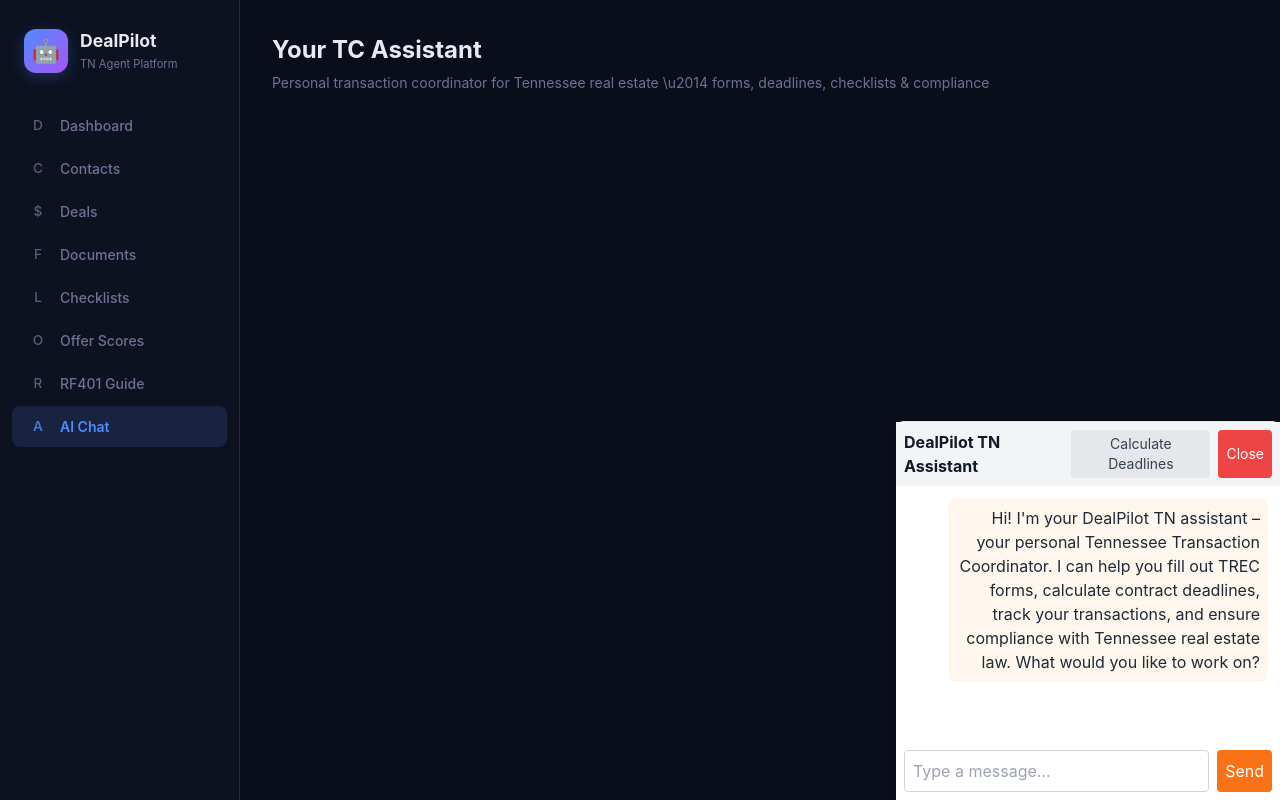
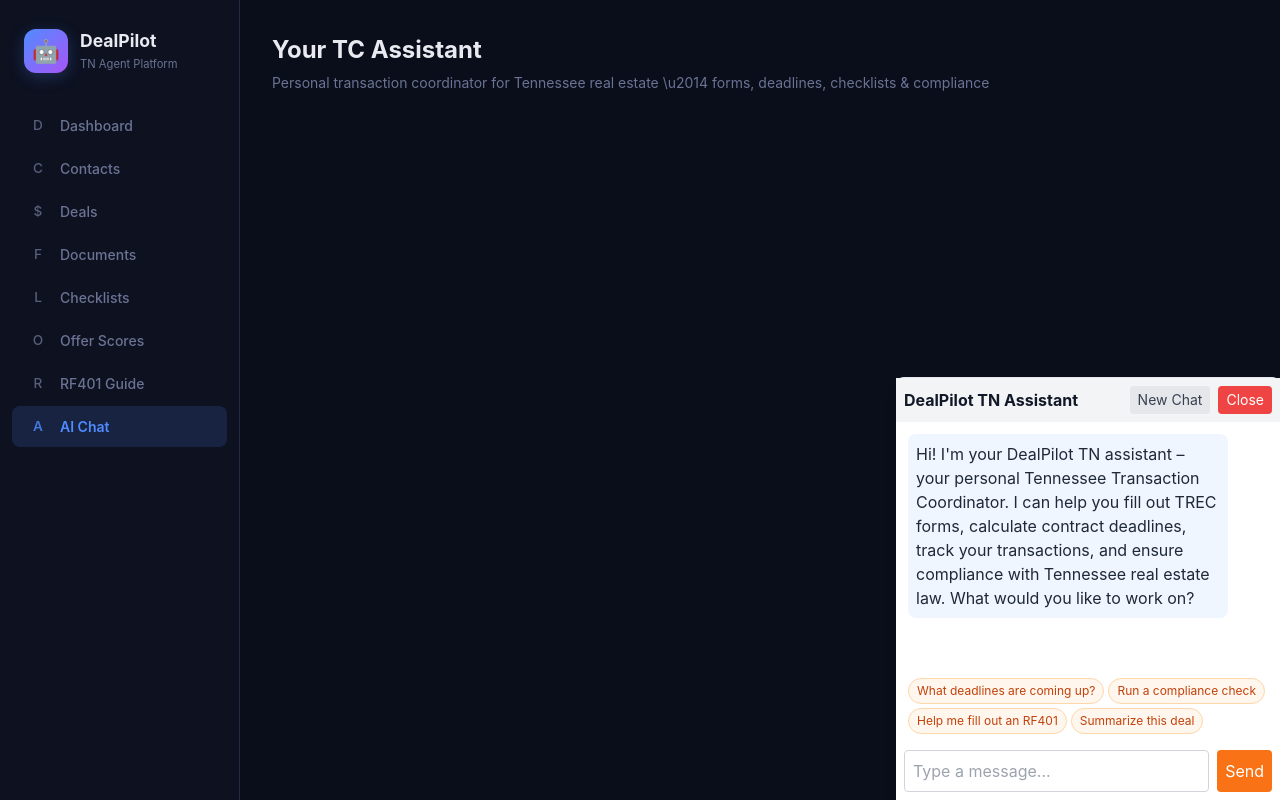
Before and after one commit to mbright4497/dealpilot-tn, a Next.js app in the folder dealpilot-tn/web/: page /dashboard/chat in a window 1280 px wide. Built offline with nearby package versions, Linux system fonts and the light colour scheme.

Commit message:
fix: replace 'Calculate Deadlines' with 'New Chat' button + add quick prompt pills

```diff
--- a/dealpilot-tn/web/src/components/AIChatbot.tsx
+++ b/dealpilot-tn/web/src/components/AIChatbot.tsx
@@ -1,17 +1,30 @@
 'use client'
 import React, {useState, useEffect} from 'react'
+
+const QUICK_PROMPTS = [
+    'What deadlines are coming up?',
+    'Run a compliance check',
+    'Help me fill out an RF401',
+    'Summarize this deal',
+]
 
 export default function AIChatbot({onClose}: any){
     const [messages,setMessages]=useState<any[]>([{role:'system',content:"Hi! I'm your DealPilot TN assistant \u2013 your personal Tennessee Transaction Coordinator. I can help you fill out TREC forms, calculate contract deadlines, track your transactions, and ensure compliance with Tennessee real estate law. What would you like to work on?"}])
     const [input,setInput]=useState('')
 
-    function send(){
-        if(!input) return
-        setMessages(m=>[...m,{role:'user',content:input}])
+    function send(text?: string){
+        const msg = text || input
+        if(!msg) return
+        setMessages(m=>[...m,{role:'user',content:msg}])
         setInput('')
         setTimeout(()=>{
             setMessages(m=>[...m,{role:'assistant',content:'(mock) I can calculate deadlines, fill RF401, or check compliance. What do you need?'}])
         },500)
+    }
+
+    function newChat(){
+        setMessages([{role:'system',content:"Hi! I'm your DealPilot TN assistant \u2013 your personal Tennessee Transaction Coordinator. I can help you fill out TREC forms, calculate contract deadlines, track your transactions, and ensure compliance with Tennessee real estate law. What would you like to work on?"}])
+        setInput('')
     }
 
     return (
@@ -19,16 +32,23 @@ export default function AIChatbot({onClose}: any){
             <div className="p-2 flex justify-between items-center bg-gray-100">
                 <div className="font-bold text-gray-900">DealPilot TN Assistant</div>
                 <div className="flex gap-2">
-                    <button onClick={()=>{ /* quick actions */ }} className="text-sm px-2 py-1 bg-gray-200 text-gray-700 rounded hover:bg-gray-300">Calculate Deadlines</button>
+                    <button onClick={newChat} className="text-sm px-2 py-1 bg-gray-200 text-gray-700 rounded hover:bg-gray-300">New Chat</button>
                     <button onClick={()=>onClose()} className="text-sm px-2 py-1 bg-red-500 text-white rounded hover:bg-red-600">Close</button>
                 </div>
             </div>
             <div className="p-3 h-64 overflow-auto">
-                {messages.map((m,i)=>(<div key={i} className={m.role==='assistant'? 'text-left mb-2':'text-right mb-2'}><div className={m.role==='assistant'? 'inline-block bg-blue-50 text-gray-800 p-2 rounded-lg max-w-xs':'inline-block bg-orange-50 text-gray-800 p-2 rounded-lg max-w-xs'}>{m.content}</div></div>))}
+                {messages.map((m,i)=>(<div key={i} className={m.role==='assistant' || m.role==='system'? 'text-left mb-2':'text-right mb-2'}><div className={m.role==='assistant' || m.role==='system'? 'inline-block bg-blue-50 text-gray-800 p-2 rounded-lg max-w-xs':'inline-block bg-orange-50 text-gray-800 p-2 rounded-lg max-w-xs'}>{m.content}</div></div>))}
             </div>
+            {messages.length <= 1 && (
+                <div className="px-3 pb-2 flex flex-wrap gap-1">
+                    {QUICK_PROMPTS.map((q,i)=>(
+                        <button key={i} onClick={()=>send(q)} className="text-xs px-2 py-1 bg-orange-50 text-orange-700 border border-orange-200 rounded-full hover:bg-orange-100 transition">{q}</button>
+                    ))}
+                </div>
+            )}
             <div className="p-2 flex gap-2">
                 <input value={input} onChange={e=>setInput(e.target.value)} onKeyDown={e=>e.key==='Enter'&&send()} className="border border-gray-300 p-2 flex-1 rounded text-gray-900 placeholder-gray-400" placeholder="Type a message..." />
-                <button onClick={send} className="bg-orange-500 text-white p-2 rounded hover:bg-orange-600">Send</button>
+                <button onClick={()=>send()} className="bg-orange-500 text-white p-2 rounded hover:bg-orange-600">Send</button>
             </div>
         </div>
     )
```
